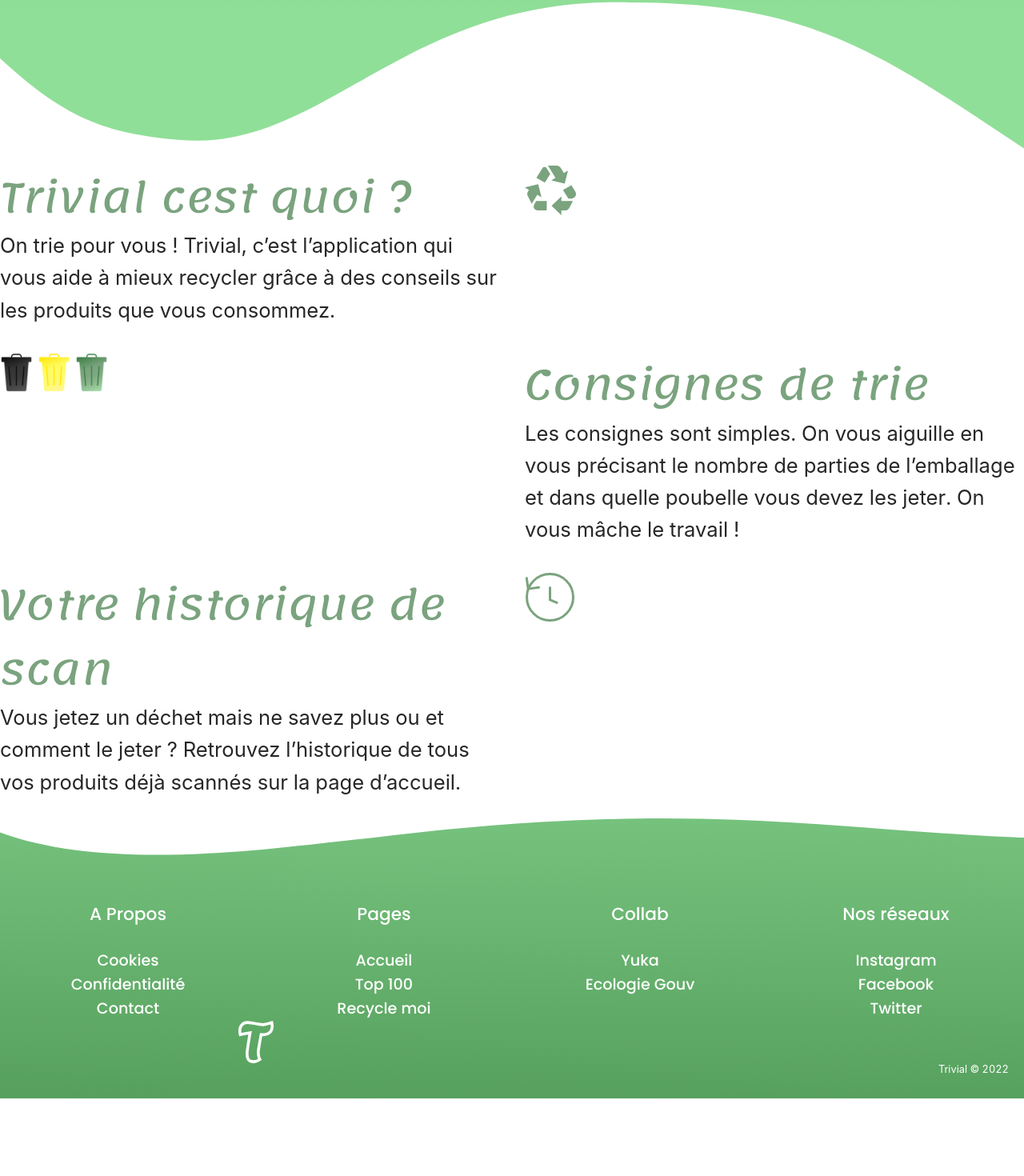
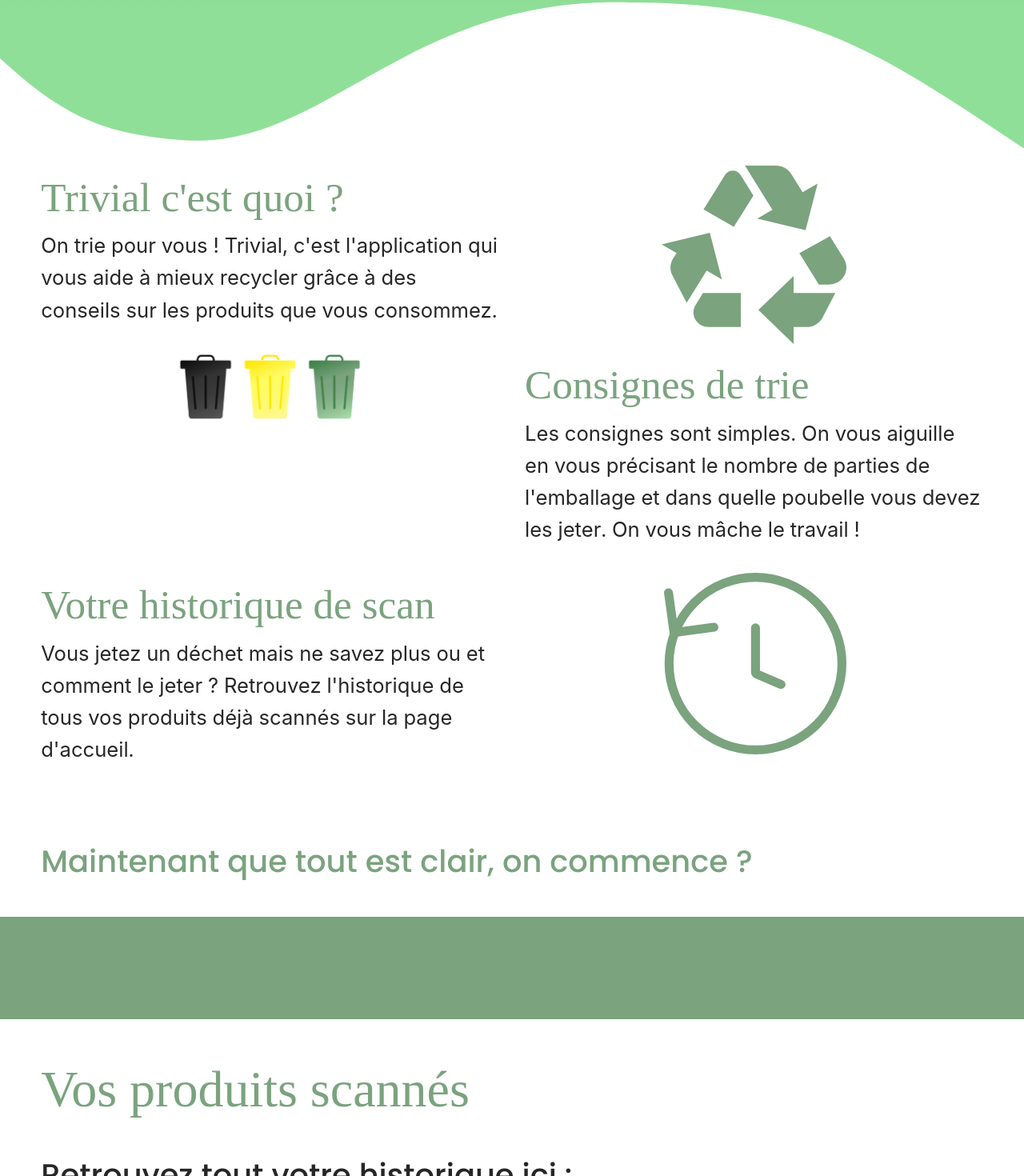
Before and after one commit to rob1-alt/trivialfrontend, a Next.js app: page / in a window 1280 px wide. Shown: the part 1074-2544 px from the top of the page at 80% size. Before the commit the page ends 2447 px from the top, so only its background shows below. Built offline with nearby package versions, Linux system fonts and the light colour scheme; a web font is replaced by a local one.

Commit message:
home page scan historic

```diff
--- a/components/Landinpage.css
+++ b/components/Landinpage.css
@@ -1,6 +1,3 @@
-@import url('https://fonts.googleapis.com/css2?family=Outfit:wght@500&family=Poppins:wght@100;200;300&display=swap');
-
-
 .rankingPage {
     font-family: poppins;
  }
@@ -10,7 +7,7 @@
 
  .titleLanding {
     color : white;
-    font-family: 'Lemonada';
+    font-family: Lemon;
     font-size: 5.5vw;
     background-image: url(../public/img/backgroundLanding.svg);
     background-repeat: no-repeat;
@@ -21,21 +18,28 @@
  .recyclageTitle1{
     font-size: 4vw;
     color: #7aa37E;
-    font-family: 'Lemonada';
+    font-family: 'Lemon';
  }
 
  .recyclageTitle2{
     font-size: 4vw;
-    font-family: 'Lemonada';
+    font-family: 'Lemon';
     color: #7aa37E;
 
  }
 
  .recyclageTitle7{
     font-size: 4vw;
-    font-family: 'Lemonada';
+    font-family: 'Lemon';
     color: #7aa37E;
 
+ }
+
+ .Explication img {
+    width: 18vw;
+    text-align: center;
+    margin: auto;
+    display: flex;
  }
 
  .info4 {
@@ -49,3 +53,38 @@
  .info6 {
     font-size: 2vw;
  }
+
+ .Explication{
+    margin: 0% 4% 0% 4%;
+ }
+
+ /* BANDE */
+
+ .titleBande{
+    color: #7aa37E;
+    font-family: 'poppins';
+    font-weight: 500;
+    margin: 5% 4% 0% 4%;
+    font-size: 3vw;
+ }
+
+ .Bande{
+    width: 100%;
+    height: 10vw;
+    background-color: #7aa37E;
+ }
+
+ /* HISTORIQUE */
+
+ .titleHist H3{
+    color: #7aa37E;
+    font-family: 'Lemon';
+    margin: 3% 4% 2% 4%;
+    font-size: 5vw;
+ }
+
+ .titleHist p{
+    font-family: 'poppins';
+    margin: 0% 4% 3% 4%;
+    font-size: 3vw;
+ }
--- a/pages/index.js
+++ b/pages/index.js
@@ -12,10 +12,11 @@
              </div>
 
              <div className="trivialInfo">
+                 <div className="Explication">
              <Row gutter={[32, 8]}>
                <Col className="whatisTrivial" span={12}>
-                    <span className='recyclageTitle1'>Trivial cest quoi ?</span>
-                    <p className='info4'>On trie pour vous ! Trivial, c’est l’application qui vous aide à mieux recycler grâce à des conseils sur les produits que vous consommez.</p>
+                   <span className='recyclageTitle1'>Trivial c'est quoi ?</span>
+                   <p className='info4'>On trie pour vous ! Trivial, c'est l'application qui vous aide à mieux recycler grâce à des conseils sur les produits que vous consommez.</p>
                </Col>
                <Col span={12}><img src="img/recyclage1.svg"></img></Col>
 
@@ -25,7 +26,7 @@
 
                <Col span={12}><span className='recyclageTitle2'>Consignes de trie</span>
                    <p className='info5'>
-                    Les consignes sont simples. On vous aiguille en vous précisant le nombre de parties de l’emballage et dans quelle poubelle vous devez les jeter.
+                   Les consignes sont simples. On vous aiguille en vous précisant le nombre de parties de l'emballage et dans quelle poubelle vous devez les jeter.
                    On vous mâche le travail !
                    </p>
                </Col>
@@ -34,10 +35,57 @@
 
                <Col className="recyclageTitle" span={12}>
                    <span className='recyclageTitle7'>Votre historique de scan</span>
-                    <p className='info6'>Vous jetez un déchet mais ne savez plus ou et comment le jeter ? Retrouvez l’historique de tous vos produits déjà scannés sur la page d’accueil. </p>
+                   <p className='info6'>Vous jetez un déchet mais ne savez plus ou et comment le jeter ? Retrouvez l'historique de tous vos produits déjà scannés sur la page d'accueil. </p>
                </Col>
                <Col span={12}><img src="img/recyclage3.svg"></img></Col>
            </Row>
+           </div>
+
+
+           <div className='titleBande'>
+               <p>Maintenant que tout est clair, on commence ?</p>
+           </div>
+           <div className='Bande'>
+
+           </div>
+           <div className='titleHist'>
+               <h3>Vos produits scannés</h3>
+               <p>Retrouvez tout votre historique ici :</p>
+           </div>
+
+            <div className="bloc">
+           <Card
+                img="https://images.unsplash.com/photo-1592187270271-9a4b84faa228?ixlib=rb-1.2.1&ixid=MnwxMjA3fDB8MHxwaG90by1wYWdlfHx8fGVufDB8fHx8&auto=format&fit=crop&w=987&q=80"
+                title="Ananas - 33cl"
+                description="A/B"
+           />
+           <Card
+                img="https://images.unsplash.com/photo-1528825871115-3581a5387919?ixlib=rb-1.2.1&ixid=MnwxMjA3fDB8MHxwaG90by1wYWdlfHx8fGVufDB8fHx8&auto=format&fit=crop&w=1015&q=80"
+                title="Banane - 2L"
+                description="C/D"
+           />
+           <Card s
+                img="https://images.unsplash.com/photo-1601004890684-d8cbf643f5f2?ixlib=rb-1.2.1&ixid=MnwxMjA3fDB8MHxwaG90by1wYWdlfHx8fGVufDB8fHx8&auto=format&fit=crop&w=1015&q=80"
+                title="Fraise - 50cl"
+                description="A/B"
+           />
+                       <Card
+                img="https://images.unsplash.com/photo-1592187270271-9a4b84faa228?ixlib=rb-1.2.1&ixid=MnwxMjA3fDB8MHxwaG90by1wYWdlfHx8fGVufDB8fHx8&auto=format&fit=crop&w=987&q=80"
+                title="Ananas - 33cl"
+                description="A/B"
+           />
+           <Card
+                img="https://images.unsplash.com/photo-1528825871115-3581a5387919?ixlib=rb-1.2.1&ixid=MnwxMjA3fDB8MHxwaG90by1wYWdlfHx8fGVufDB8fHx8&auto=format&fit=crop&w=1015&q=80"
+                title="Banane - 2L"
+                description="C/D"
+           />
+           <Card s
+                img="https://images.unsplash.com/photo-1601004890684-d8cbf643f5f2?ixlib=rb-1.2.1&ixid=MnwxMjA3fDB8MHxwaG90by1wYWdlfHx8fGVufDB8fHx8&auto=format&fit=crop&w=1015&q=80"
+                title="Fraise - 50cl"
+                description="A/B"
+           />
+       </div>
+
 
              </div>
          </div>
@@ -45,4 +93,23 @@
 }
 
 
+//Componenet historique
+
+
+function Card(props){
+   return(
+   <div className="Top">
+      <div className="card">
+          <div className="card__body">
+              <img src={props.img} className="card__image"/>
+              <h3 className="card__title">{props.title}</h3>
+              <p className="card__description">Ecoscore {props.description}</p>
+          </div>
+          <button className="card__btn">voir produit</button>
+      </div>
+   </div>
+   )
+}
+
+
 export default Landing
```
Lines whose indentation alone changed are shown as unchanged.
